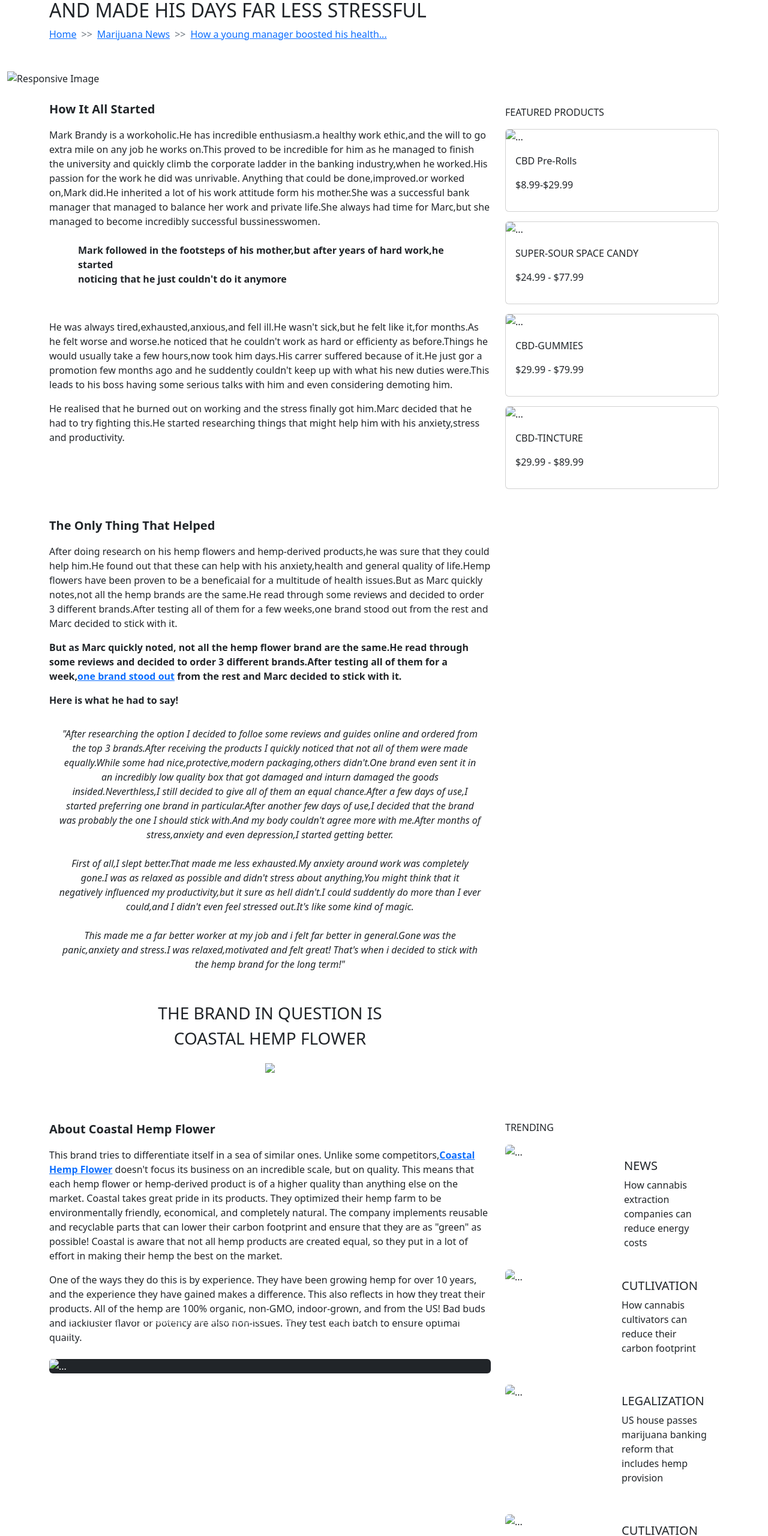
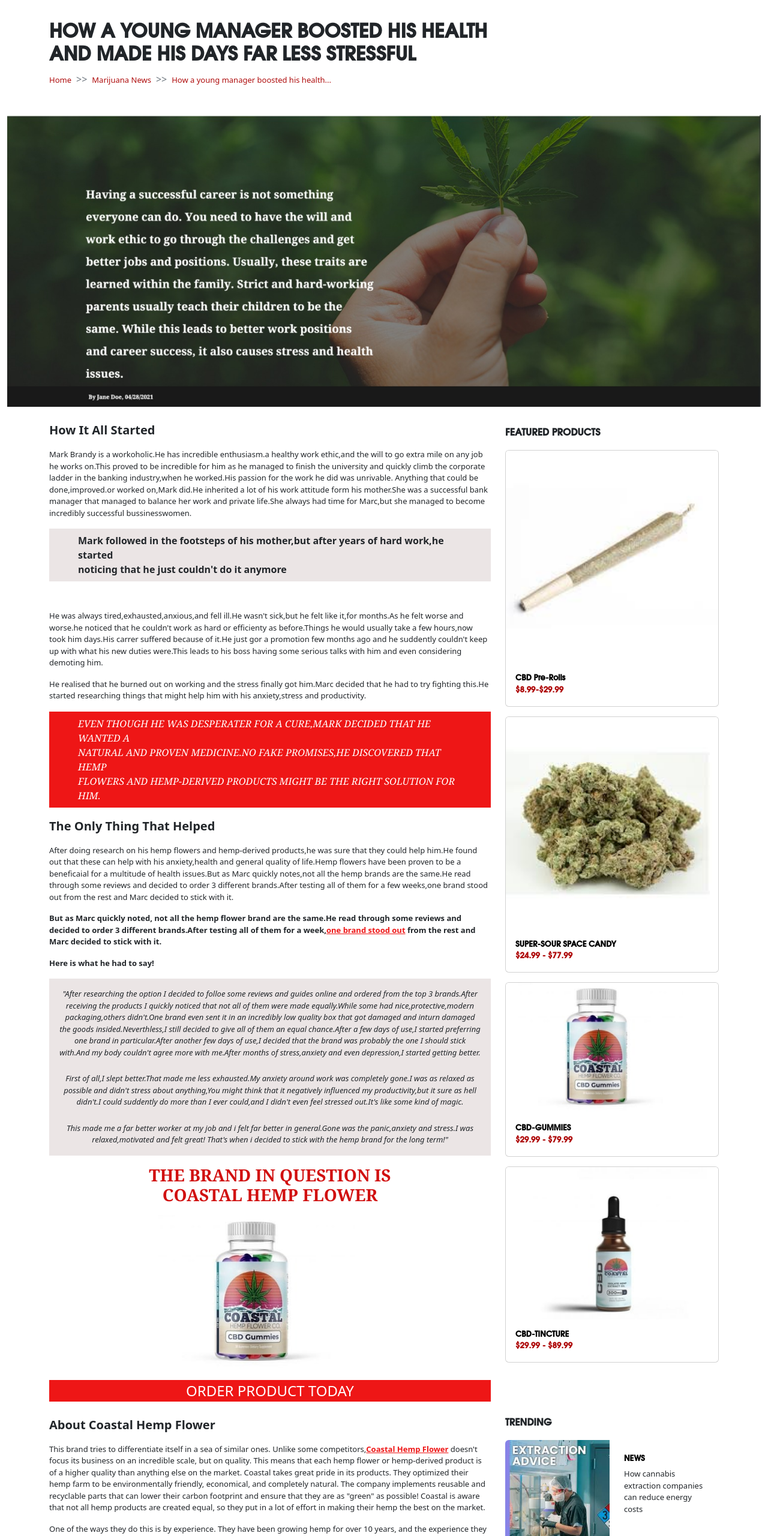
Before and after one commit to priyesh0029/Adeceptive-media, a plain HTML site: page index.html in a window 1280 px wide. Shown: the part 120-2680 px from the top of the page at 60% size. Drawn offline with nearby package versions, Linux system fonts and the light colour scheme; the site is published under a folder, as on GitHub Pages, so addresses that start at the root find nothing.

Commit message:
fifth commit

```diff
--- a/index.html
+++ b/index.html
@@ -7,8 +7,9 @@
     <title>In The Green</title>
     <link href="https://cdn.jsdelivr.net/npm/bootstrap@5.2.3/dist/css/bootstrap.min.css" rel="stylesheet"
         integrity="sha384-rbsA2VBKQhggwzxH7pPCaAqO46MgnOM80zW1RWuH61DGLwZJEdK2Kadq2F9CUG65" crossorigin="anonymous" />
-    <link rel="stylesheet" href="/assets/css/index.css" />
+    <link rel="stylesheet" href="assets/css/index.css" />
     <link rel="stylesheet" href="https://cdn.jsdelivr.net/npm/bootstrap-icons@1.9.1/font/bootstrap-icons.css">
+    <link rel="icon" href="assets/img/logo1.jpeg" type="image/x-icon">
 </head>
 
 <body>
@@ -17,7 +18,7 @@
 
                 <div class="d-flex justify-between">
                     <div>
-                        <img src="/assets/img/wedeffhy-removebg-preview (1).png" class="img-fluid min-img " alt="Responsive Image" />
+                        <img src="assets/img/wedeffhy-removebg-preview (1).png" class="img-fluid min-img " alt="Responsive Image" />
                     </div>
                     <div class="d-flex gap-2 icon-gap text align-items-end mb-2 pr-5">
                         <a href="" class="text-secondary icon-1"><i class="bi bi-facebook"></i></a>
@@ -56,7 +57,7 @@
     </div>
 
     <div class="container-fluid">
-        <img src="/assets/img/WhatsApp Image 2024-04-10 at 10.21.29 AM.jpeg" class="img-fluid" alt="Responsive Image" />
+        <img src="assets/img/WhatsApp Image 2024-04-10 at 10.21.29 AM.jpeg" class="img-fluid" alt="Responsive Image" />
     </div>
     <div class="container mt-4">
         <div class="row">
@@ -173,7 +174,7 @@
                         THE BRAND IN QUESTION IS <br> COASTAL HEMP FLOWER
                     </div>
                     <div class="card-body">
-                        <img src="/assets/img/cbd-gummies.jpeg" class="img-fluid alt=" ..." />
+                        <img src="assets/img/cbd-gummies.jpeg" class="img-fluid alt=" ..." />
                     </div>
                     <div class="red-para-bg fs-bolder text-white fs-4 ">
                         ORDER PRODUCT TODAY
@@ -199,7 +200,7 @@
                     <div class="carousel-inner">
                         <div class="carousel-item active">
                             <div class="card border-0">
-                                <img src="/assets/img/cbd-roll.jpeg" class="card-img-top" alt="..." />
+                                <img src="assets/img/cbd-roll.jpeg" class="card-img-top" alt="..." />
                                 <div class="carousel-caption">
                                     <h5>CBD-Pre-Rolls</h5>
                                     <p class="text-danger">$8.99 - $29.99</p>
@@ -208,7 +209,7 @@
                         </div>
                         <div class="carousel-item">
                             <div class="card border-0">
-                                <img src="/assets/img/super-sour.jpeg" class="card-img-top" alt="..." />
+                                <img src="assets/img/super-sour.jpeg" class="card-img-top" alt="..." />
                                 <div class="carousel-caption">
                                     <h5>SUPER-SOUR SPACE CANDY</h5>
                                     <p class="text-danger">$24.99 - $77.99</p>
@@ -217,7 +218,7 @@
                         </div>
                         <div class="carousel-item">
                             <div class="card border-0">
-                                <img src="/assets/img/coastal2.jpeg" class="card-img-top" alt="..." />
+                                <img src="assets/img/coastal2.jpeg" class="card-img-top" alt="..." />
                                 <div class="carousel-caption">
                                     <h5>CBD-GUMMIES</h5>
                                     <p class="text-danger">$29.99 - $79.99</p>
@@ -226,7 +227,7 @@
                         </div>
                         <div class="carousel-item">
                             <div class="card border-0">
-                                <img src="/assets/img/cbd2.jpeg" class="card-img-top" alt="..." />
+                                <img src="assets/img/cbd2.jpeg" class="card-img-top" alt="..." />
                                 <div class="carousel-caption">
                                     <h5>CBD-TINCTURE</h5>
                                     <p class="text-danger">$29.99 - $89.99</p>
@@ -250,7 +251,7 @@
                 <div class="d-none d-md-block">
                     <!-- Add individual cards for larger screens -->
                     <div class="card mb-3">
-                        <img src="/assets/img/cbd-roll.jpeg" class="card-img-top" alt="..." />
+                        <img src="assets/img/cbd-roll.jpeg" class="card-img-top" alt="..." />
                         <div class="card-body">
                             <p class="price-font2">CBD Pre-Rolls</p>
                             <p class="price-font">$8.99-$29.99</p>
@@ -258,7 +259,7 @@
                     </div>
                     <!-- Add more individual cards for larger screens below -->
                     <div class="card mb-3">
-                        <img src="/assets/img/super-sour.jpeg" class="card-img-top" alt="..." />
+                        <img src="assets/img/super-sour.jpeg" class="card-img-top" alt="..." />
                         <div class="card-body">
                             <p class="price-font2">SUPER-SOUR SPACE CANDY</p>
                             <p class="price-font">$24.99 - $77.99</p>
@@ -266,7 +267,7 @@
                     </div>
                     <!-- Add more individual cards for larger screens below -->
                     <div class="card mb-3">
-                        <img src="/assets/img/cbd-gummies.jpeg" class="card-img-top" alt="..." />
+                        <img src="assets/img/cbd-gummies.jpeg" class="card-img-top" alt="..." />
                         <div class="card-body">
                             <p class="price-font2">CBD-GUMMIES</p>
                             <p class="price-font">$29.99 - $79.99</p>
@@ -274,7 +275,7 @@
                     </div>
                     <!-- Add more individual cards for larger screens below -->
                     <div class="card mb-3 ">
-                        <img src="/assets/img/tincture.jpeg" class="card-img-top" alt="..." />
+                        <img src="assets/img/tincture.jpeg" class="card-img-top" alt="..." />
                         <div class="card-body">
                             <p class="price-font2">CBD-TINCTURE</p>
                             <p class="price-font">$29.99 - $89.99</p>
@@ -308,7 +309,7 @@
                     products. All of the hemp are 100% organic, non-GMO, indoor-grown, and from the US! Bad buds and
                     lackluster flavor or potency are also non-issues. They test each batch to ensure optimal quality.
                 <div class="card text-bg-dark my-4 border-0 position-relative">
-                    <img src="/assets/img/hemp2.jpeg" class="card-img" alt="...">
+                    <img src="assets/img/hemp2.jpeg" class="card-img" alt="...">
                     <div class="card-img-overlay d-flex align-items-end ">
                         <p class="para-font text-banner text-align-bottom green-overlay p-2">The best part about <span><a href=""
                                     class="text-white">Coastal Hemp Flower</a></span> is the variety of products they
@@ -324,7 +325,7 @@
                 <div class="card mb-3 border-0" style="width: 100%;">
                     <div class="row g-2">
                         <div class="col-md-6">
-                            <img src="/assets/img/trending1.jpeg" class="rounded-start"
+                            <img src="assets/img/trending1.jpeg" class="rounded-start"
                                 style="width: 100%; height: auto;" alt="...">
                         </div>
                         <div class="col-md-6">
@@ -343,7 +344,7 @@
                 <div class="card mb-3 border-0" style="max-width: 540px;">
                     <div class="row g-0">
                         <div class="col-md-6">
-                            <img src="/assets/img/trending2.jpeg" class="img-fluid rounded-start" alt="...">
+                            <img src="assets/img/trending2.jpeg" class="img-fluid rounded-start" alt="...">
                         </div>
                         <div class="col-md-6">
                             <div class="card-body">
@@ -357,7 +358,7 @@
                 <div class="card mb-3 border-0" style="max-width: 540px;">
                     <div class="row g-0">
                         <div class="col-md-6">
-                            <img src="/assets/img/trending3.jpeg" class="img-fluid rounded-start" alt="...">
+                            <img src="assets/img/trending3.jpeg" class="img-fluid rounded-start" alt="...">
                         </div>
                         <div class="col-md-6">
                             <div class="card-body">
@@ -372,7 +373,7 @@
                 <div class="card mb-3 border-0" style="max-width: 540px;">
                     <div class="row g-0">
                         <div class="col-md-6">
-                            <img src="/assets/img/trending-cultivation.jpeg" class="img-fluid rounded-start" alt="...">
+                            <img src="assets/img/trending-cultivation.jpeg" class="img-fluid rounded-start" alt="...">
                         </div>
                         <div class="col-md-6">
                             <div class="card-body">
@@ -386,7 +387,7 @@
                 <div class="card mb-3 border-0" style="max-width: 540px;">
                     <div class="row g-0">
                         <div class="col-md-6">
-                            <img src="/assets/img/trending-laws.jpeg" class="img-fluid rounded-start" alt="...">
+                            <img src="assets/img/trending-laws.jpeg" class="img-fluid rounded-start" alt="...">
                         </div>
                         <div class="col-md-6">
                             <div class="card-body">
@@ -416,7 +417,7 @@
                     <div class="carousel-inner">
                         <div class="carousel-item active">
                             <div class="card border-0">
-                                <img src="/assets/img/trending1.jpeg" class="card-img-top" alt="..."
+                                <img src="assets/img/trending1.jpeg" class="card-img-top" alt="..."
                                     style="max-width: 100%; max-height: 100%;" />
                                 <div class="carousel-caption sliderbox-radius">
                                     <h5 class="slider-shadow">NEWS</h5>
@@ -426,7 +427,7 @@
                         </div>
                         <div class="carousel-item">
                             <div class="card border-0">
-                                <img src="/assets/img/trending2.jpeg" class="card-img-top" alt="..."
+                                <img src="assets/img/trending2.jpeg" class="card-img-top" alt="..."
                                     style="max-width: 100%; max-height: 100%;" />
                                 <div class="carousel-caption sliderbox-radius">
                                     <h5 class="slider-shadow">CUTLIVATION</h5>
@@ -437,7 +438,7 @@
                         </div>
                         <div class="carousel-item">
                             <div class="card border-0">
-                                <img src="/assets/img/trending3.jpeg" class="card-img-top" alt="..."
+                                <img src="assets/img/trending3.jpeg" class="card-img-top" alt="..."
                                     style="max-width: 100%; max-height: 100%;" />
                                 <div class="carousel-caption sliderbox-radius">
                                     <h5 class="slider-shadow">LEGALIZATION</h5>
@@ -448,7 +449,7 @@
                         </div>
                         <div class="carousel-item">
                             <div class="card border-0">
-                                <img src="/assets/img/trending-cultivation.jpeg" class="card-img-top" alt="..."
+                                <img src="assets/img/trending-cultivation.jpeg" class="card-img-top" alt="..."
                                     style="max-width: 100%; max-height: 100%;" />
                                 <div class="carousel-caption sliderbox-radius">
                                     <h5 class="slider-shadow">CUTLIVATION</h5>
@@ -458,7 +459,7 @@
                         </div>
                         <div class="carousel-item">
                             <div class="card border-0">
-                                <img src="/assets/img/trending-laws.jpeg" class="card-img-top" alt="..."
+                                <img src="assets/img/trending-laws.jpeg" class="card-img-top" alt="..."
                                     style="max-width: 100%; max-height: 100%;" />
                                 <div class="carousel-caption sliderbox-radius">
                                     <h5 class="slider-shadow">LAWS</h5>
@@ -512,7 +513,7 @@
                             </ul>
                         </div>
                         <div class="col-md-6">
-                            <img src="/assets/img/super-sour.jpeg" class="img-fluid" alt="Responsive Image" />
+                            <img src="assets/img/super-sour.jpeg" class="img-fluid" alt="Responsive Image" />
                         </div>
                     </div>
                 </div>
@@ -539,7 +540,7 @@
                             </ul>
                         </div>
                         <div class="col-md-6">
-                            <img src="/assets/img/cbd-roll.jpeg" class="img-fluid" alt="Responsive Image" />
+                            <img src="assets/img/cbd-roll.jpeg" class="img-fluid" alt="Responsive Image" />
                         </div>
                     </div>
                 </div>
@@ -547,7 +548,7 @@
                     <div class="card text-center border-0 ">
 
                         <div class="card-body">
-                            <img src="/assets/img/tincture.jpeg" class="img-fluid alt=" ..." />
+                            <img src="assets/img/tincture.jpeg" class="img-fluid alt=" ..." />
                         </div>
                         <div class="red-para-bg fs-bolder text-white fs-4 px-4">
                             <p> ORDER PRODUCT HERE!</p>
@@ -563,7 +564,7 @@
                 <div class="d-flex border-bottom mb-2">
                     <div class="row">
                         <div class="text-sm-start col-lg-4">
-                            <img src="/assets/img/user.jpeg" class="img-fluid" alt="Responsive Image" />
+                            <img src="assets/img/user.jpeg" class="img-fluid" alt="Responsive Image" />
                         </div>
                         <div class="col-lg-8">
                             <p class="user">ANDREW W.</p>
@@ -587,7 +588,7 @@
                 <div class="d-flex border-bottom mb-2">
                     <div class="row">
                         <div class="text-sm-start col-lg-4">
-                            <img src="/assets/img/user.jpeg" class="img-fluid" alt="Responsive Image" />
+                            <img src="assets/img/user.jpeg" class="img-fluid" alt="Responsive Image" />
                         </div>
                         <div class="col-lg-8">
                             <p class="user">JOSH S.</p>
@@ -614,7 +615,7 @@
                 <div class="d-flex border-bottom mb-2">
                     <div class="row">
                         <div class="text-sm-start col-lg-4">
-                            <img src="/assets/img/user.jpeg" class="img-fluid" alt="Responsive Image" />
+                            <img src="assets/img/user.jpeg" class="img-fluid" alt="Responsive Image" />
                         </div>
                         <div class="col-lg-8">
                             <p class="user">JENNY T.</p>
@@ -653,7 +654,7 @@
                         <div class="d-flex mb-2 p-5">
                             <div class="row">
                                 <div class="text-center col-lg-4 mb-3">
-                                    <img src="/assets/img/user.jpeg" class="img-fluid" alt="Responsive Image" />
+                                    <img src="assets/img/user.jpeg" class="img-fluid" alt="Responsive Image" />
                                 </div>
                                 <div class="col-lg-8 text-center ">
                                     <p class="user ">ANDREW W.</p>
@@ -683,7 +684,7 @@
                         <div class="d-flex mb-2 p-5">
                             <div class="row">
                                 <div class="text-center col-lg-4 mb-3">
-                                    <img src="/assets/img/user.jpeg" class="img-fluid" alt="Responsive Image" />
+                                    <img src="assets/img/user.jpeg" class="img-fluid" alt="Responsive Image" />
                                 </div>
                                 <div class="col-lg-8 text-center">
                                     <p class="user">JOSH S.</p>
@@ -719,7 +720,7 @@
                         <div class="d-flex  mb-2 p-5">
                             <div class="row">
                                 <div class="text-center col-lg-4 mb-3">
-                                    <img src="/assets/img/user.jpeg" class="img-fluid" alt="Responsive Image" />
+                                    <img src="assets/img/user.jpeg" class="img-fluid" alt="Responsive Image" />
                                 </div>
                                 <div class="col-lg-8 text-center">
                                     <p class="user">JENNY T.</p>
@@ -764,7 +765,7 @@
         <div class="container">
             <div class="d-flex flex-column align-items-center">
                 <div class="mb-2">
-                    <img src="/assets/img/logo2.png" class="img-fluid min-img" alt="Responsive Image" />
+                    <img src="assets/img/logo2.png" class="img-fluid min-img" alt="Responsive Image" />
                 </div>
                 <div class="d-flex gap-4 text-align-center">
                     <a href="" class="text-secondary icon"><i class="bi bi-facebook"></i></a>
@@ -797,7 +798,7 @@
     <script src="https://cdn.jsdelivr.net/npm/bootstrap@5.2.3/dist/js/bootstrap.min.js"
         integrity="sha384-cuYeSxntonz0PPNlHhBs68uyIAVpIIOZZ5JqeqvYYIcEL727kskC66kF92t6Xl2V"
         crossorigin="anonymous"></script>
-    <script src="/assets/js/index.js"></script>
+    <script src="assets/js/index.js"></script>
 </body>
 
 </html>
```
